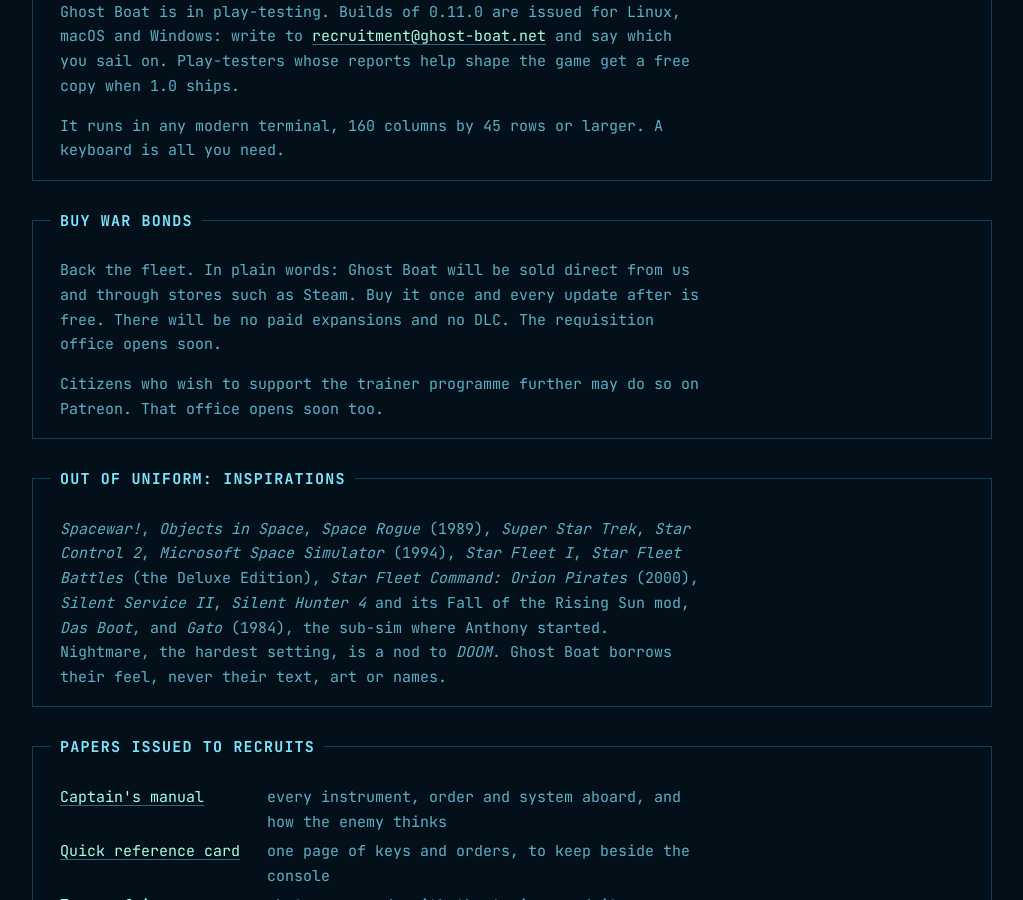
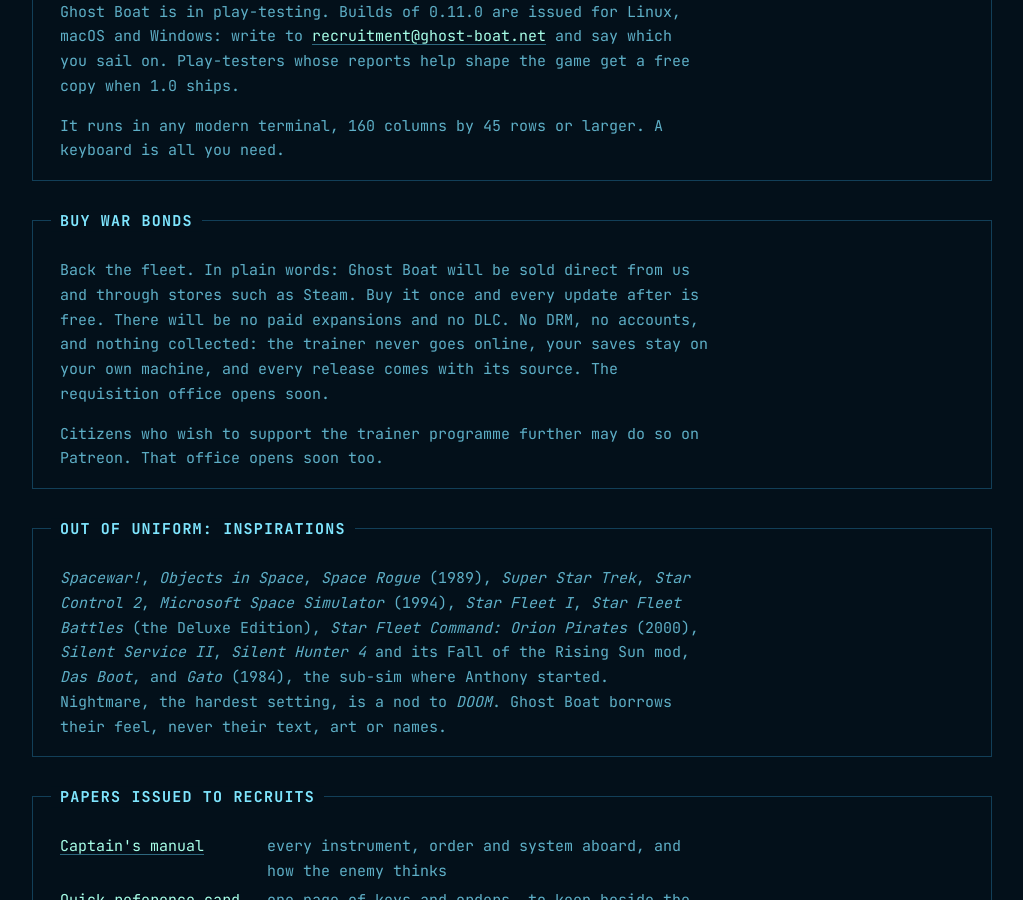
Before and after one commit to agiacalone/ghostboat, a Jekyll site: the page built from index.html, in a window 1280 px wide and 900 px high, scrolled down 11287 px. Shown: the whole window, without its empty margins (128-1151 px from the left). Built offline with Jekyll 4.4.1, drawn with Linux system fonts in a browser that asks for light colours.

Commit message:
No DRM, no accounts, nothing collected, and the source with every release
Co-Authored-By: Claude Opus 5.5 <noreply@anthropic.com>
Claude-Session: https://claude.ai/code/session_01LMsLD8JpZJQjdx6PZqxKxg

```diff
--- a/index.html
+++ b/index.html
@@ -176,7 +176,7 @@ BT</pre>
 
 <section class="window" id="requisition" aria-labelledby="req">
   <h2 id="req">Buy war bonds</h2>
-  <p>Back the fleet. In plain words: Ghost Boat will be sold direct from us and through stores such as Steam. Buy it once and every update after is free. There will be no paid expansions and no DLC. The requisition office opens soon.</p>
+  <p>Back the fleet. In plain words: Ghost Boat will be sold direct from us and through stores such as Steam. Buy it once and every update after is free. There will be no paid expansions and no DLC. No DRM, no accounts, and nothing collected: the trainer never goes online, your saves stay on your own machine, and every release comes with its source. The requisition office opens soon.</p>
   <p>Citizens who wish to support the trainer programme further may do so on Patreon. That office opens soon too.</p>
 </section>
 
```
Also changed, not shown: README.md.
